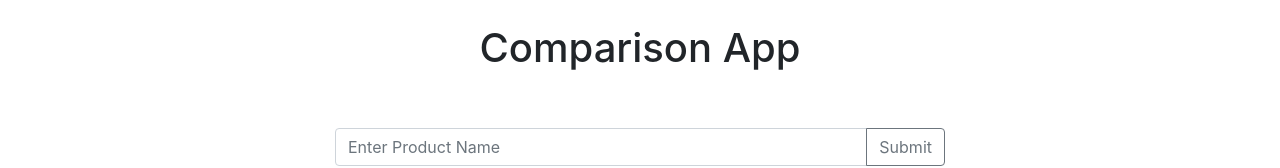
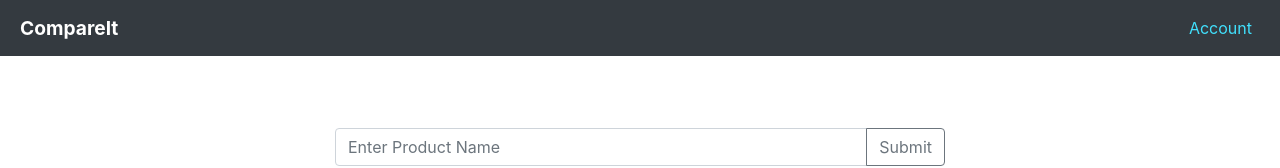
Before and after one commit to jackbisceglia/hyo-comparison-app, a React (Create React App) app in the folder frontend/: page / in a window 1280 px wide. Shown: the top 168 px of the page. Built offline with nearby package versions, Linux system fonts and the light colour scheme.

Commit message:
Navbar created with brandname and account link

```diff
--- a/frontend/src/App.js
+++ b/frontend/src/App.js
@@ -7,10 +7,13 @@ import { Col, Row, Container, Button, FormControl, InputGroup, CardDeck} from 'r
 
 // Component Imports
 import ComparisonCard from './Components/ComparisonCard';
+import Navbar from './Components/NavBar';
 
 
 export default function App() {
   return (
+    <>
+    <Navbar homePage={true}/>
     <Container fluid>
       <Row>
         <br></br>
@@ -18,7 +21,6 @@ export default function App() {
       <Row>
         <Col></Col>
         {/* start header */}
-        <Col><h1><center>Comparison App</center></h1></Col>
         {/* end header */}
         <Col></Col>
       </Row>
@@ -65,6 +67,6 @@ export default function App() {
         <br></br>
       </Row>
     </Container>
-
+    </>
   );
 };
--- a/frontend/src/Components/NavBar.js
+++ b/frontend/src/Components/NavBar.js
@@ -1,12 +1,24 @@
-import React from 'react'
+import React, { useState } from 'react'
 
 // Style Imports
-import  { Navbar } from 'react-bootstrap';
+import  { Navbar, Nav } from 'react-bootstrap';
+import '../Styles/navStyles.css';
 
-export default function NavBar() {
+export default function NavBar( {homePage} ) {
+    const [onHomePage, setOnHomePage] = useState(homePage)
+
     return (
-        <Navbar bg="dark">
-
+        <Navbar bg="dark" expand="lg" className="navbar-custom">
+            <Navbar.Brand href="#" style={{color: "white", fontWeight: "bold", fontSize: "1.2rem"}} className="nav-title">CompareIt</Navbar.Brand>
+            <Navbar.Toggle aria-controls="basic-navbar-nav">
+            </Navbar.Toggle>
+            <Navbar.Collapse id="basic-navbar-nav">
+                <Nav className="justify-content-end" style={{ width: "100%" }}>
+                    <Nav.Item>
+                        <Nav.Link className="custom-nav-item" href="/" style={{color: "#41E0FD"}}>Account</Nav.Link>
+                    </Nav.Item>
+                </Nav>
+            </Navbar.Collapse>
         </Navbar>
     )
 }
--- /dev/null
+++ b/frontend/src/Styles/navStyles.css
@@ -0,0 +1,3 @@
+.navbar-custom {
+    padding: .5rem 1.25rem;
+}
```
